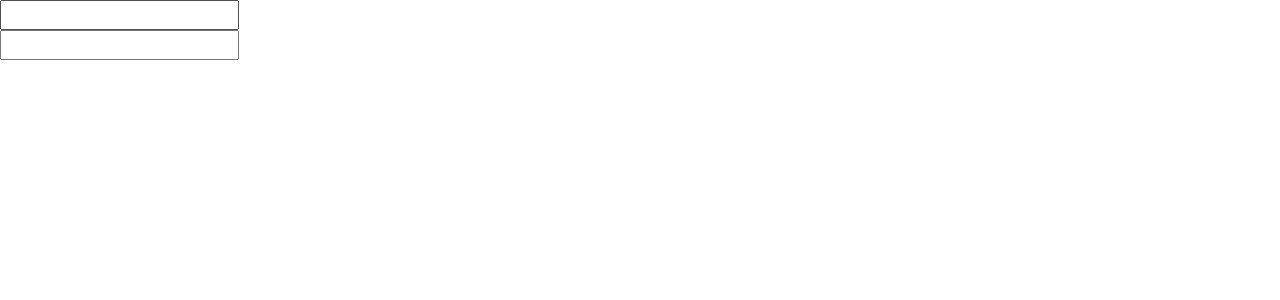
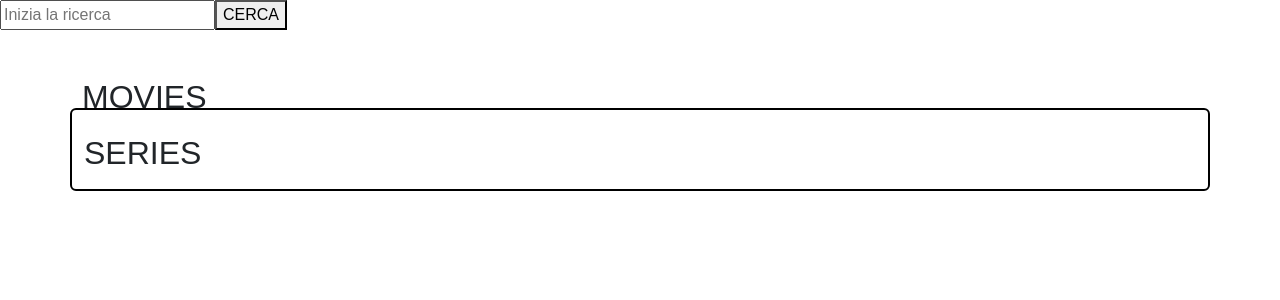
Before and after one commit to Claudio9616/vite-boolflix, a Vue app: page / in a window 1280 px wide. Shown: the top 300 px of the page. Built offline with nearby package versions, Linux system fonts and the light colour scheme.

Commit message:
add cardcomponenet

```diff
--- a/src/App.vue
+++ b/src/App.vue
@@ -23,7 +23,7 @@ export default {
             vote: res.vote_average,
             text: res.overview,
             date: res.release_date,
-            img: res.poster_path
+            img: res.poster_path || ''
           }
         })
         store.movies = movies
@@ -41,7 +41,7 @@ export default {
             vote: res.vote_average,
             text: res.overview,
             date: res.first_air_date,
-            img: res.poster_path
+            img: res.poster_path || ''
           }
         })
         store.series = series
@@ -61,8 +61,9 @@ export default {
 </script>
 <template>
   <AppHeader @search-terms="fetchAllStore" />
-  <AppHeader />
+  <AppMain />
 
+  <!-- ricordati di centralizzare i methods -->
   <!-- adesso in app main scarica lo store , fai le props per le card con il v-bind da passare a suo figlio e fai un v-for su template dei films e uno sulle serie  -->
   <!-- fare registrazione sul sito dei film edcc8a8669f8819a0394b2c8f9a3038c
       {{ ricorda che per le img guarda l'indirizzo su milestone 3 poi gli metti w342 e poi gli monti di fianco ciò che arriva dall'api
--- a/src/assets/stylesass/style.scss
+++ b/src/assets/stylesass/style.scss
@@ -0,0 +1,3 @@
+body {
+    font-family: Arial, Helvetica, sans-serif;
+}
--- a/src/components/AppForm.vue
+++ b/src/components/AppForm.vue
@@ -4,12 +4,17 @@ export default {
     data: () => ({
         searchText: ''
     }),
-    emits: ['search-movies-seires']
+    emits: ['search-movies-seires'],
+    props: {
+        textButton: String,
+        placeHolder: String
+    }
 }
 </script>
 <template>
-    <form @submit.prevent.enter="$emit('search-movies-seires', searchText)">
-        <input type="text" v-model.trim="searchText">
+    <form @submit.prevent="$emit('search-movies-seires', searchText)">
+        <input type="text" v-model.trim="searchText" :placeholder="placeHolder">
+        <button>{{ textButton }}</button>
     </form>
 </template>
 <style></style>
--- a/src/components/AppHeader.vue
+++ b/src/components/AppHeader.vue
@@ -7,6 +7,7 @@ export default {
 }
 </script>
 <template>
-    <AppForm @search-movies-seires="$emit('search-terms', $event)" />
+    <AppForm @search-movies-seires="$emit('search-terms', $event)" :placeHolder="'Inizia la ricerca'"
+        :textButton="'CERCA'" />
 </template>
 <style></style>
--- a/src/components/AppMain.vue
+++ b/src/components/AppMain.vue
@@ -11,9 +11,14 @@ export default {
 </script>
 <template>
     <main class="container my-5">
-        <div class="border rounded-2 border-2 border-black d-flex g-4 row row-cols-2 row-cols-md-3 row-cols-lg-5">
+        <h2 class="mb-3">MOVIES</h2>
+        <div class="border rounded-2 border-2 border-black d-flex g-4 row row-cols-2 row-cols-md-3 row-cols-lg-4">
             <div v-for="movie in store.movies" :key="movie.id" class="col">
-                <CardsComponent v-bind="pokemon" />
+                <CardsComponent v-bind="movie" />
+            </div>
+            <h2 class="mb-3">SERIES</h2>
+            <div v-for="serie in store.series" :key="serie.id" class="col">
+                <CardsComponent v-bind="serie" />
             </div>
         </div>
     </main>
--- a/src/components/CardsComponent.vue
+++ b/src/components/CardsComponent.vue
@@ -2,16 +2,45 @@
 export default {
     name: 'Card Components',
     props: {
-        id: String,
+        id: Number,
         title: String,
         originalTitle: String,
         language: String,
-        vote: String,
+        vote: Number,
         text: String,
         date: String,
         img: String
     }
 }
 </script>
-<template></template>
-<style></style>
+<template>
+    <!-- sistemare layout, fare flag -->
+    <div class="position-relative container qwe">
+        <img :src="`https://image.tmdb.org/t/p/w342${img}`" alt="">
+        <div class="position-absolute asd">
+            {{ title }}
+            {{ originalTitle }}
+            {{ language }}
+            {{ date }}
+        </div>
+    </div>
+</template>
+<style lang="scss" scoped>
+@use '../assets/stylesass/style.scss';
+
+.qwe {
+    max-height: 250px;
+}
+
+img {
+    max-width: 200px;
+    display: block;
+}
+
+.asd {
+    top: 50%;
+    left: 50%;
+    transform: translate(-50%, -50%);
+    color: chartreuse;
+}
+</style>
```
